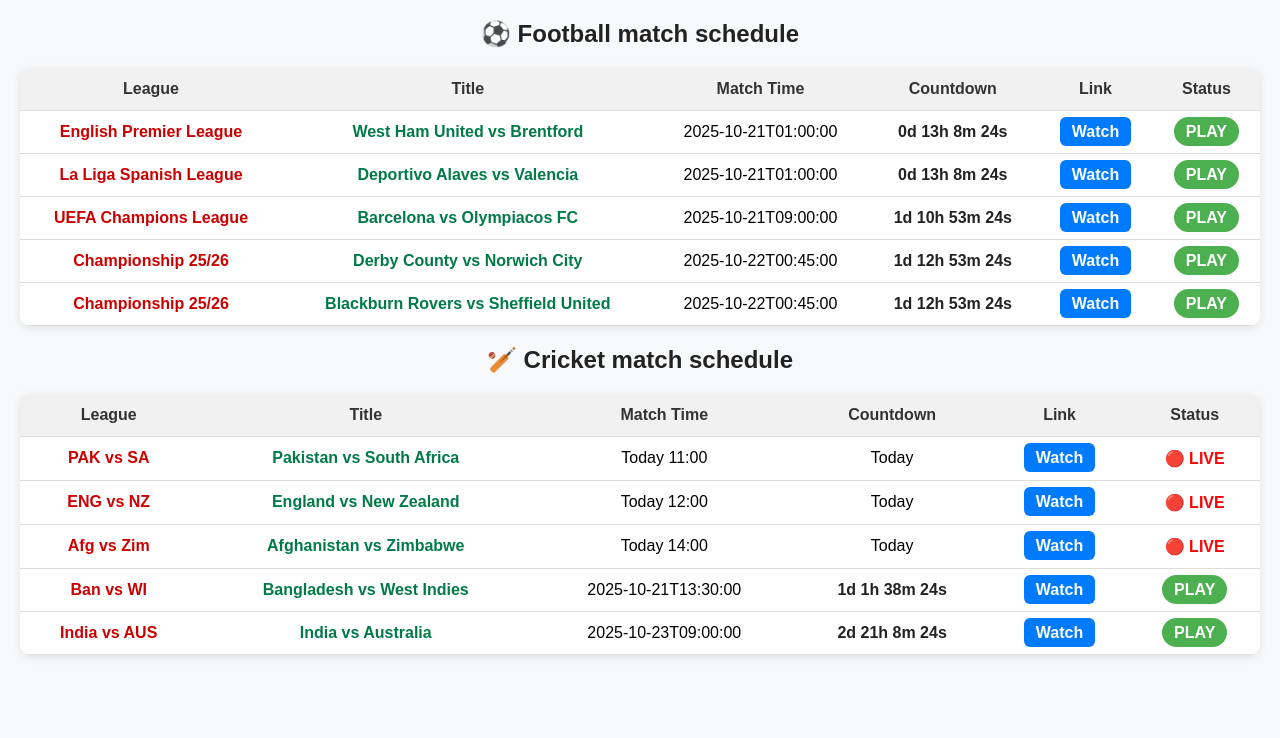
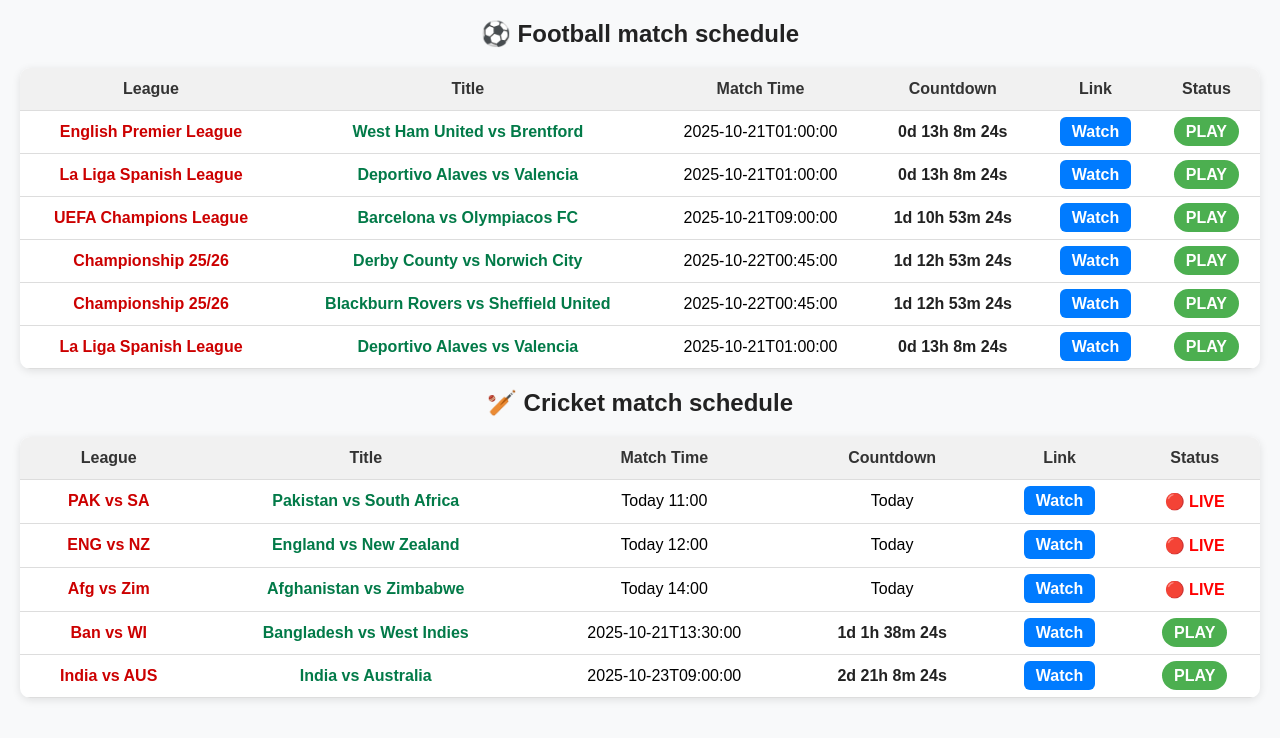
Before and after one commit to bidarulislam88-netizen/GlobalSportsZone, a plain HTML site: page index.html in a window 1280 px wide. Drawn offline with Linux system fonts and the light colour scheme.

Commit message:
Update index.html

```diff
--- a/index.html
+++ b/index.html
@@ -136,6 +136,14 @@
     <td class="title">Blackburn Rovers vs Sheffield United</td>
     <td>2025-10-22T00:45:00</td>
     <td class="countdown" data-time="2025-10-22T00:45:00"></td>
+    <td><a href="https://example.com/indiavsaus" class="watch" target="_blank">Watch</a></td>
+    <td><span class="play">PLAY</span></td>
+  </tr>
+  <tr>
+    <td class="league">La Liga Spanish League</td>
+    <td class="title">Deportivo Alaves vs Valencia</td>
+    <td>2025-10-21T01:00:00</td>
+    <td class="countdown" data-time="2025-10-21T01:00:00"></td>
     <td><a href="https://example.com/indiavsaus" class="watch" target="_blank">Watch</a></td>
     <td><span class="play">PLAY</span></td>
   </tr>
```
